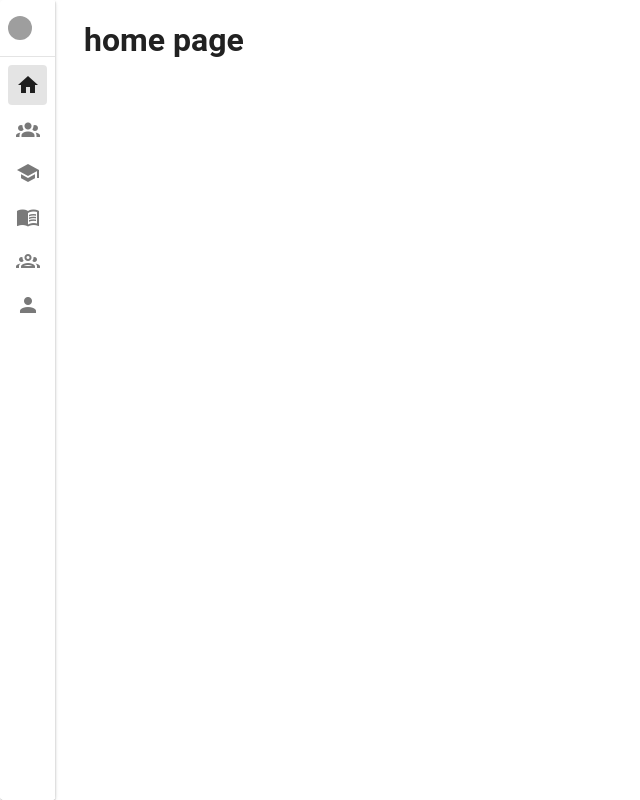
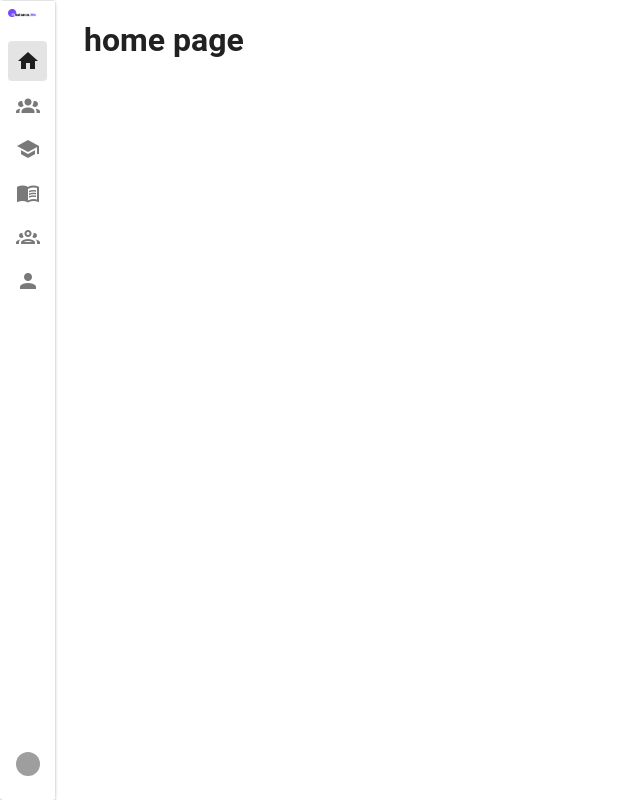
Before and after one commit to dilo145/chStack, a Vue app in the folder app/: page / in a window 1280 px wide. Shown: the whole page, without its empty margins (0-640 px from the left). Built offline with nearby package versions, Linux system fonts and the light colour scheme; grey boxes are pictures that could not be loaded.

Commit message:
ajout du logo

```diff
--- a/app/src/components/SideNavigationComponent.vue
+++ b/app/src/components/SideNavigationComponent.vue
@@ -7,29 +7,22 @@ const rail = ref(true);
 
 <template>
   <v-card>
+
     <v-layout>
+
       <v-navigation-drawer
         v-model="drawer"
         :rail="rail"
         permanent
         @click="rail = false"
       >
-        <v-list-item
-          prepend-avatar="https://randomuser.me/api/portraits/men/85.jpg"
-          title="Lacos TN ou quoi le boss"
-          nav
-        >
-          <template v-slot:append>
-            <v-btn
-              icon="mdi-chevron-left"
-              variant="text"
-              @click.stop="rail = !rail"
-            ></v-btn>
-          </template>
-        </v-list-item>
 
         <v-divider></v-divider>
 
+        <v-img
+          src="../assets/logo.png"
+          class="ma-2 w-50 mb-4"
+        ></v-img>
         <v-list density="compact" nav>
           <v-list-item
             link
@@ -74,8 +67,29 @@ const rail = ref(true);
             value="account"
           ></v-list-item>
         </v-list>
+
+        <template v-slot:append>
+          <div class="pa-2">
+            <v-list-item
+              prepend-avatar="https://randomuser.me/api/portraits/men/85.jpg"
+              title="Lacos TN ou quoi le boss"
+              nav
+            >
+              <template v-slot:append>
+                <v-btn
+                  icon="mdi-chevron-left"
+                  variant="text"
+                  @click.stop="rail = !rail"
+                ></v-btn>
+              </template>
+            </v-list-item>
+          </div>
+        </template>
       </v-navigation-drawer>
       <v-main style="height: 100vh"></v-main>
+
     </v-layout>
+
   </v-card>
+
 </template>
```
Also changed, not shown: app/src/assets/logo.png, app/src/assets/logo.svg (deleted).
